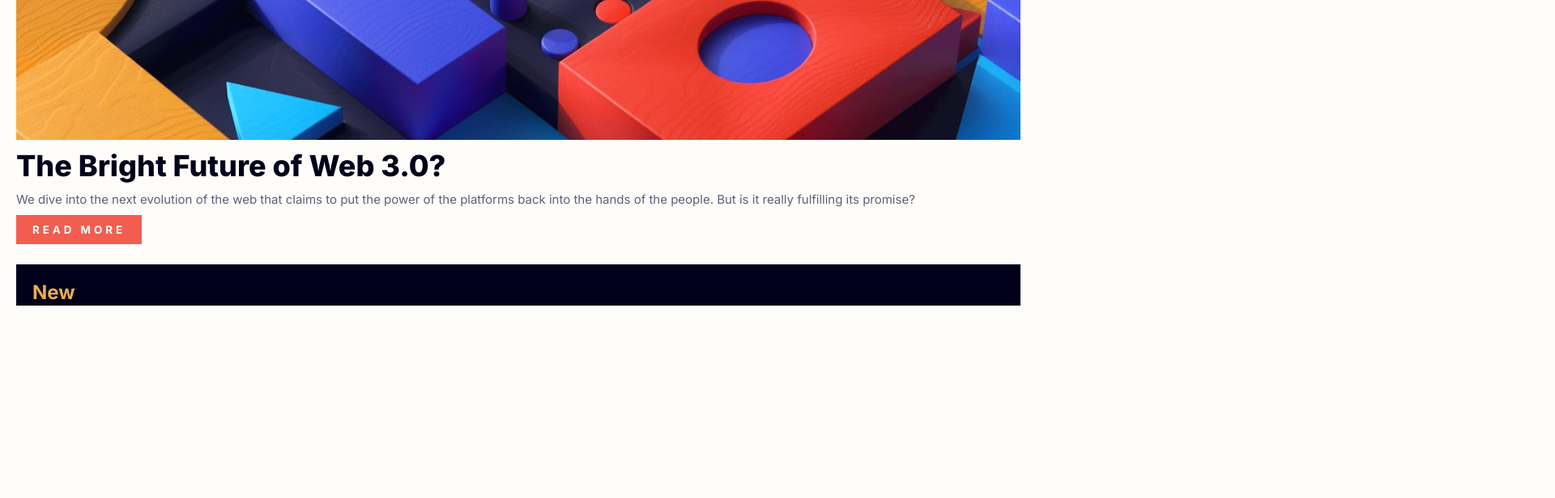
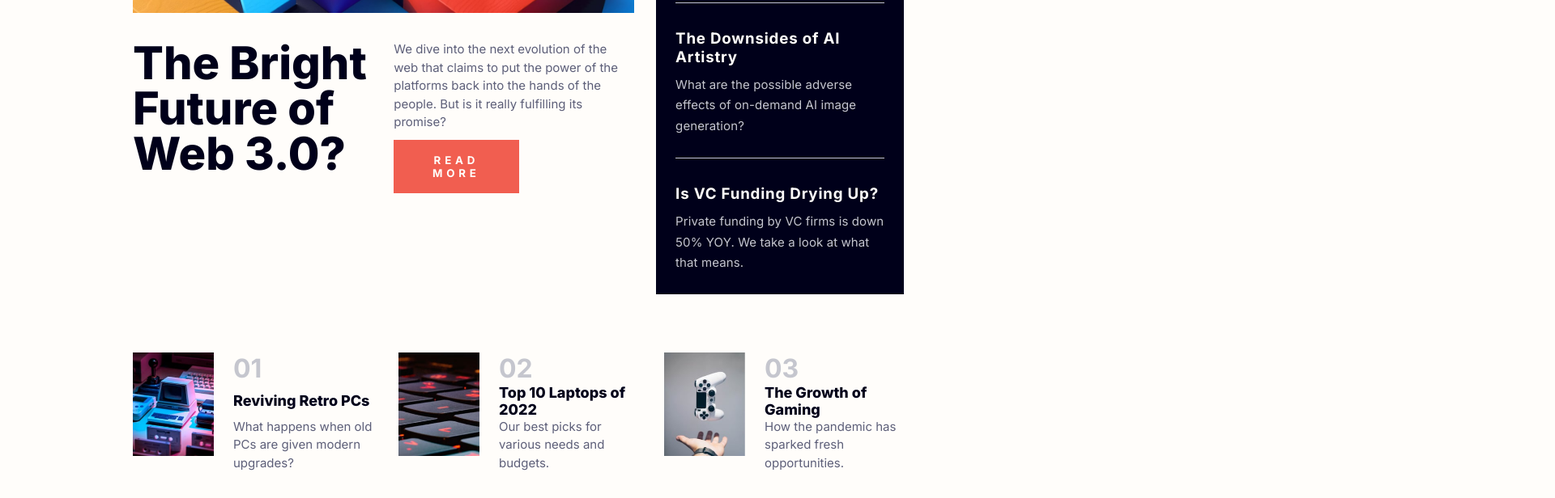
Before and after one commit to svyatoslavkk/news-homepage-main, a React (Create React App) app: page / in a window 1280 px wide. Shown: the part 422-1038 px from the top of the page at 81% size, 1920 px wide, since content can reach past the window. Before the commit the page ends 800 px from the top, so only its background shows below. Built offline with nearby package versions, Linux system fonts and the light colour scheme.

Commit message:
adaptive design blocks

```diff
--- a/src/App.scss
+++ b/src/App.scss
@@ -18,6 +18,7 @@ $extra-bold-weight: 800;
 
 body {
     background-color: $off-white;
+    overflow-x: hidden;
 }
 
 img {
@@ -42,7 +43,6 @@ p {
     top: 50%;
     left: 50%;
     transform: translate(-50%, -50%);
-    overflow-x: hidden;
 }
 
 .overlay {
@@ -88,7 +88,7 @@ header {
 nav {
     position: absolute;
     top: 0;
-    left: 100%;
+    left: 200%;
     width: 67%;
     height: 100vh;
     padding: 25px 20px 20px 20px;
@@ -121,7 +121,7 @@ nav {
 }
 
 nav.open {
-    transform: translateX(-100%);
+    transform: translateX(-200%);
 }
 
 .main-image {
@@ -151,7 +151,7 @@ nav.open {
 
 .read-more-button {
     text-transform: uppercase;
-    letter-spacing: 0.25rem;
+    letter-spacing: 0.3rem;
     font-weight: $bold-weight;
     background-color: $soft-red;
     color: $off-white;
@@ -163,18 +163,19 @@ nav.open {
 
 .new-block {
     background-color: $very-dark-blue;
-    padding: 20px;
-    margin-bottom: 2rem;
+    padding: 1.6rem 1.5rem;
+    margin-bottom: 3rem;
 }
 
 .new-block-title {
     color: $soft-orange;
+    font-size: 2.5rem;
 }
 
 .new-block-item {
-    margin: 20px 0;
+    margin: 2rem 0;
     border-bottom: 1px solid $grayish-blue;
-    padding-bottom: 20px;
+    padding-bottom: 1.7rem;
 }
 
 .new-block-item:last-child {
@@ -191,10 +192,13 @@ nav.open {
 
 .new-block-item-paragraph {
     color: $grayish-blue;
+    line-height: 1.7;
+    letter-spacing: 0.1px;
 }
 
 .news-list-item {
     display: flex;
+    flex: 1;
     margin-bottom: 2rem;
 }
 
@@ -205,19 +209,27 @@ nav.open {
 }
 
 .news-list-item-img {
-    width: 102px;
-    height: 130px;
-    margin-right: 1rem;
+    width: 100px;
+    height: 128px;
+    margin-right: 1.5rem;
+}
+
+.news-list-item-text {
+    margin-top: 0;
 }
 
 .news-list-item-number {
     color: $grayish-blue;
-    font-size: 28px;
+    font-size: 32px;
 }
 
 .news-list-item-header {
     font-size: 18px;
     font-weight: 800;
+}
+
+.news-list-item-paragraph {
+    line-height: 1.5;
 }
 
 @media (max-width: 375px) {
@@ -231,3 +243,72 @@ nav.open {
         content: url('image-web-3-desktop.jpg');
     }
 }
+
+@media (min-width: 1024px) {
+    .container {
+        padding: 5.5rem 10.25rem;
+    }
+
+    header {
+        margin-bottom: 3.5rem;
+    }
+
+    .icon-menu-img {
+        display: none;
+    }
+
+    main {
+        display: flex;
+        flex-wrap: wrap;
+        margin-bottom: 1.5rem;
+    }
+
+    .main-news {
+        flex: 2.4;
+        padding-right: 1.7rem;
+
+        .text-block {
+            display: flex;
+            justify-content: space-between;
+            padding: 1.5rem 0;
+
+            .main-title {
+                flex: 1;
+                margin-right: 1.6rem;
+                font-size: 56px;
+                line-height: 1;
+            }
+
+            .additional-content {
+                display: flex;
+                flex-direction: column;
+                flex: 1;
+                justify-content: space-between;
+
+                .text-content {
+                    line-height: 1.5;
+                }
+
+                .read-more-button {
+                    width: 52%;
+                    padding: 17px 30px;
+                }
+            }
+        }
+    }
+
+    .new-block {
+        flex: 1;
+    }
+
+    .news-list {
+        display: flex;
+    }
+
+    .news-list-item {
+        margin-right: 2rem;
+    }
+    .news-list-item:last-child {
+        margin-right: 0;
+    }
+}
--- a/src/App.tsx
+++ b/src/App.tsx
@@ -99,6 +99,7 @@ function App() {
           </nav>
 
         <main>
+          <div className='main-news'>
             <picture>
               <source srcSet={imageWeb3Mobile} media="(max-width: 375px)" />
               <img className='main-image' srcSet={imageWeb3Desktop} alt="Main News Image" />
@@ -106,8 +107,11 @@ function App() {
 
             <div className='text-block'>
               <h1 className='main-title'>The Bright Future of Web 3.0?</h1>
+              <div className='additional-content'>
                 <p className='text-content'>We dive into the next evolution of the web that claims to put the power of the platforms back into the hands of the people. But is it really fulfilling its promise?</p>
                 <button type='button' className='read-more-button'>Read more</button>
+              </div>
+            </div>
           </div>
 
           <div className='new-block'>
@@ -119,8 +123,9 @@ function App() {
               </div>
             ))}
           </div>
+        </main>
 
-          <div className='news-list'>
+        <footer className='news-list'>
             {newsListItems.map((item: any) => (
               <div className='news-list-item'>
                 <img className='news-list-item-img' src={item.image} />
@@ -131,8 +136,7 @@ function App() {
                 </div>
               </div>
             ))}
-          </div>
-        </main>
+        </footer>
       </div>
   );
 }
```
Lines whose indentation alone changed are shown as unchanged.
